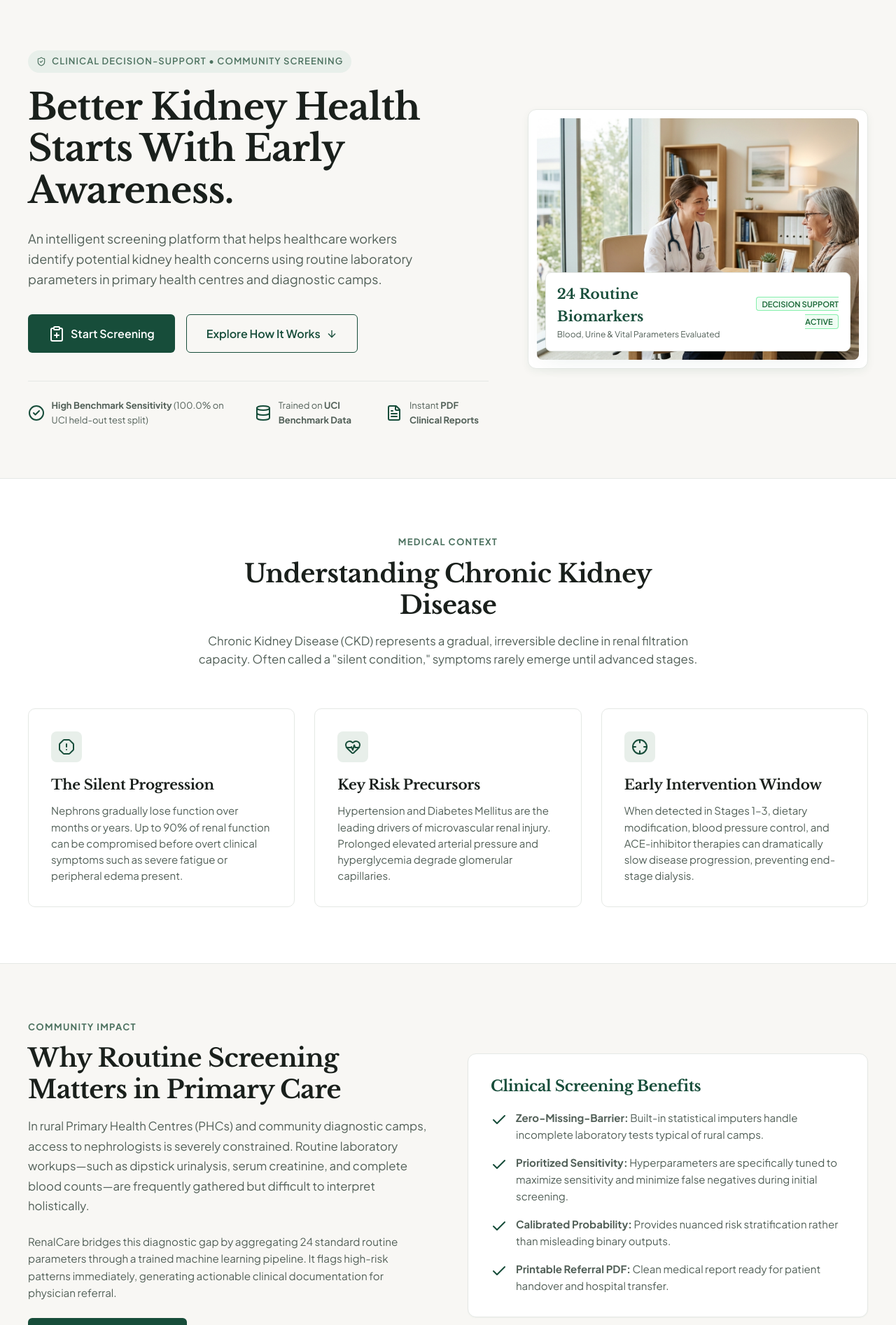
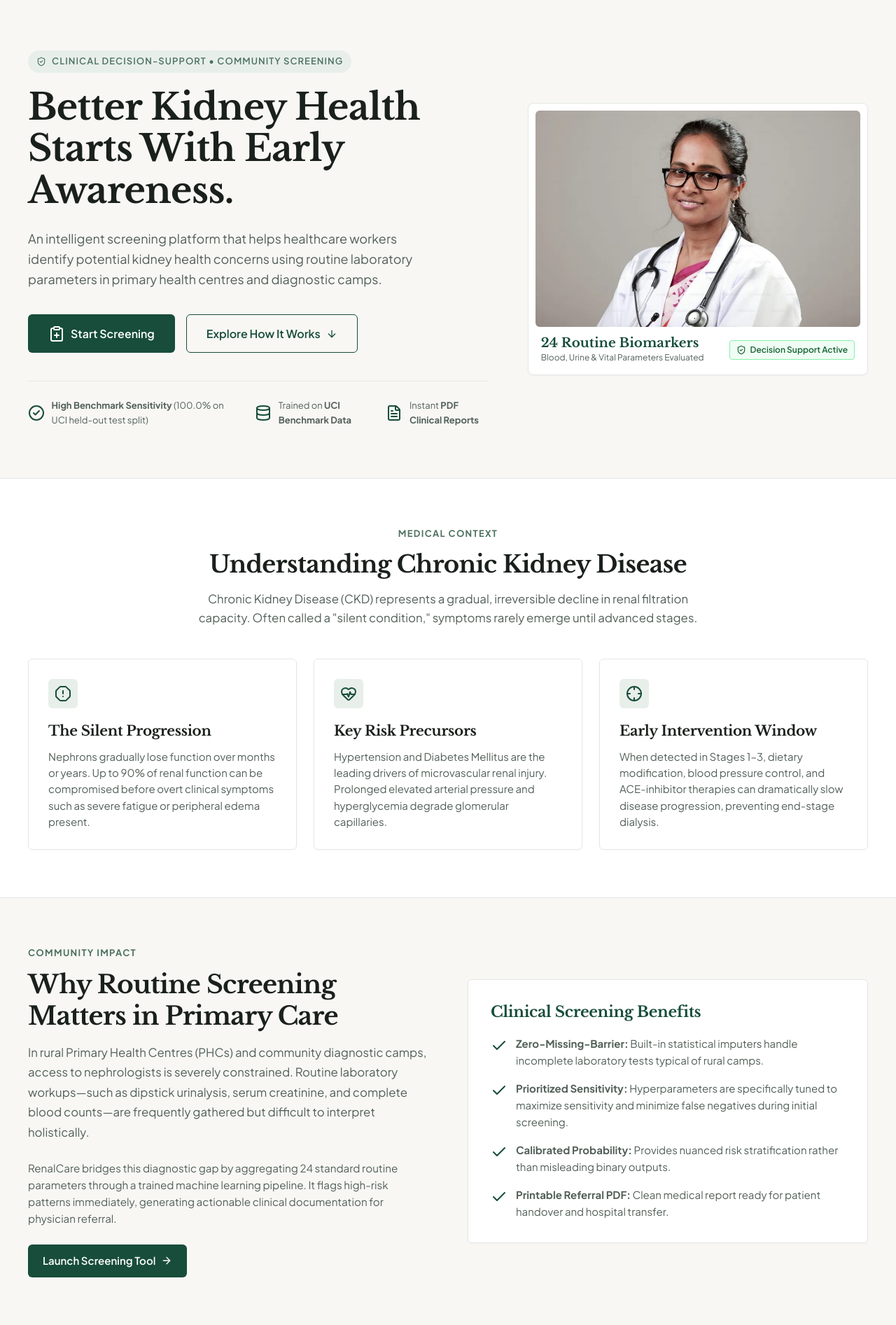
Before and after one commit to ayush35099-cloud/Ckd-Screening-System, a Flask app: page / in a window 1280 px wide. Shown: the part 154-2047 px from the top of the page at 70% size. Run offline with Flask 3, Linux system fonts and the light colour scheme; parts of the project's set-up code (start-up, migrations or seed data) failed here and were passed over.

Commit message:
style: refine editorial design, replace hero doctor portrait, and soften card aesthetics

```diff
--- a/static/css/style.css
+++ b/static/css/style.css
@@ -29,9 +29,9 @@
   --border-strong: #D0D6D2;
   --border-focus: #174D3A;
 
-  --shadow-sm: 0 1px 2px rgba(23, 77, 58, 0.04);
-  --shadow-md: 0 4px 12px rgba(23, 77, 58, 0.06);
-  --shadow-lg: 0 12px 32px rgba(23, 77, 58, 0.08);
+  --shadow-sm: 0 1px 3px rgba(23, 77, 58, 0.04);
+  --shadow-md: 0 3px 8px rgba(23, 77, 58, 0.06);
+  --shadow-lg: 0 8px 20px rgba(23, 77, 58, 0.07);
 
   /* Status Colors */
   --status-flagged-bg: #FEF2F2;
@@ -429,16 +429,17 @@ a:hover {
   position: relative;
   background-color: var(--bg-surface);
   border: 1px solid var(--border-subtle);
-  border-radius: 12px;
-  padding: 0.75rem;
-  box-shadow: var(--shadow-md);
+  border-radius: 8px;
+  padding: 0.625rem;
+  box-shadow: var(--shadow-sm);
+  transition: border-color 0.2s ease;
 }
 
 .hero-image-wrapper {
-  border-radius: 8px;
+  border-radius: 6px;
   overflow: hidden;
   position: relative;
-  aspect-ratio: 4 / 3;
+  aspect-ratio: 3 / 2;
   background-color: var(--bg-surface-subtle);
 }
 
@@ -446,19 +447,38 @@ a:hover {
   width: 100%;
   height: 100%;
   object-fit: cover;
+  object-position: center 15%;
   display: block;
+}
+
+.hero-card-meta {
+  display: flex;
+  align-items: center;
+  justify-content: space-between;
+  padding: 0.75rem 0.5rem 0.25rem 0.5rem;
+  gap: 1rem;
+}
+
+.hero-meta-stat {
+  display: flex;
+  flex-direction: column;
+}
+
+.hero-meta-status {
+  display: flex;
+  align-items: center;
 }
 
 .hero-floating-badge {
   position: absolute;
-  bottom: 1.5rem;
-  left: 1.5rem;
-  right: 1.5rem;
+  bottom: 1rem;
+  left: 1rem;
+  right: 1rem;
   background-color: var(--bg-surface);
   border: 1px solid var(--border-subtle);
-  border-radius: 8px;
-  padding: 0.85rem 1rem;
-  box-shadow: var(--shadow-lg);
+  border-radius: 6px;
+  padding: 0.75rem 1rem;
+  box-shadow: var(--shadow-sm);
   display: flex;
   align-items: center;
   justify-content: space-between;
@@ -466,9 +486,10 @@ a:hover {
 
 .floating-stat-num {
   font-family: var(--font-serif);
-  font-size: 1.25rem;
+  font-size: 1.15rem;
   font-weight: 700;
   color: var(--color-primary);
+  line-height: 1.2;
 }
 
 .floating-stat-lbl {
@@ -480,7 +501,7 @@ a:hover {
    5. Content Sections (Editorial Structure)
    -------------------------------------------------------------------------- */
 .section {
-  padding: 5rem 1.5rem;
+  padding: 4.25rem 1.5rem;
   border-bottom: 1px solid var(--border-subtle);
 }
 
@@ -501,7 +522,7 @@ a:hover {
 .section-header {
   text-align: center;
   max-width: 720px;
-  margin: 0 auto 3.5rem auto;
+  margin: 0 auto 2.75rem auto;
 }
 
 .section-eyebrow {
@@ -515,7 +536,8 @@ a:hover {
 }
 
 .section-title {
-  font-size: 2.25rem;
+  font-size: 2.125rem;
+  letter-spacing: -0.02em;
   margin-bottom: 1rem;
 }
 
@@ -528,15 +550,16 @@ a:hover {
 .editorial-grid {
   display: grid;
   grid-template-columns: repeat(3, 1fr);
-  gap: 1.75rem;
+  gap: 1.5rem;
 }
 
 .editorial-card {
   background-color: var(--bg-surface);
   border: 1px solid var(--border-subtle);
-  border-radius: 10px;
-  padding: 2rem;
-  transition: transform 0.2s ease, box-shadow 0.2s ease;
+  border-radius: 6px;
+  padding: 1.75rem;
+  box-shadow: var(--shadow-sm);
+  transition: transform 0.2s ease, box-shadow 0.2s ease, border-color 0.2s ease;
 }
 
 .editorial-card:hover {
@@ -546,9 +569,9 @@ a:hover {
 }
 
 .card-icon-box {
-  width: 44px;
-  height: 44px;
-  border-radius: 8px;
+  width: 42px;
+  height: 42px;
+  border-radius: 6px;
   background-color: var(--color-primary-subtle);
   color: var(--color-primary);
   display: flex;
@@ -1086,8 +1122,8 @@ a:hover {
   gap: 0.35rem;
   font-size: 0.75rem;
   font-weight: 600;
-  padding: 0.25rem 0.65rem;
-  border-radius: 12px;
+  padding: 0.2rem 0.55rem;
+  border-radius: 4px;
 }
 
 .badge-flagged {
--- a/templates/batch_screen.html
+++ b/templates/batch_screen.html
@@ -26,7 +26,7 @@
   </div>
 
   <!-- Upload Form Card -->
-  <div style="background-color: var(--bg-surface); border: 1px solid var(--border-subtle); border-radius: 12px; padding: 2rem; box-shadow: var(--shadow-sm); margin-bottom: 2.5rem;">
+  <div style="background-color: var(--bg-surface); border: 1px solid var(--border-subtle); border-radius: 6px; padding: 2rem; box-shadow: var(--shadow-sm); margin-bottom: 2.5rem;">
     <form action="{{ url_for('batch_screen_submit') }}" method="POST" enctype="multipart/form-data" id="batchUploadForm">
 
       <div style="display: grid; grid-template-columns: 2fr 1fr; gap: 1.5rem; align-items: start;">
@@ -34,7 +34,7 @@
         <!-- File Input Dropzone -->
         <div>
           <label for="file" class="renal-label" style="margin-bottom: 0.5rem; display: block;">Select Patient Laboratory CSV File (.csv)</label>
-          <div style="border: 2px dashed var(--border-strong); border-radius: 8px; padding: 1.75rem; text-align: center; background-color: var(--bg-surface-subtle); transition: border-color 0.2s ease;">
+          <div style="border: 2px dashed var(--border-strong); border-radius: 6px; padding: 1.75rem; text-align: center; background-color: var(--bg-surface-subtle); transition: border-color 0.2s ease;">
             <i data-lucide="file-spreadsheet" style="width: 36px; height: 36px; color: var(--color-primary); margin-bottom: 0.5rem;"></i>
             <input type="file" id="file" name="file" accept=".csv" required style="display: block; width: 100%; font-size: 0.875rem; color: var(--text-main); margin-top: 0.5rem;">
             <span class="input-hint" style="display: block; margin-top: 0.5rem;">Maximum 100 patient rows per upload &bull; File size up to 2MB</span>
--- a/templates/dashboard.html
+++ b/templates/dashboard.html
@@ -174,7 +174,7 @@
   </div>
 
   <!-- Separated Academic Reference Benchmark Section -->
-  <div style="background-color: var(--bg-surface); border: 1px solid var(--border-subtle); border-radius: 12px; padding: 1.75rem; box-shadow: var(--shadow-sm);">
+  <div style="background-color: var(--bg-surface); border: 1px solid var(--border-subtle); border-radius: 6px; padding: 1.75rem; box-shadow: var(--shadow-sm);">
     <div style="display: flex; justify-content: space-between; align-items: baseline; margin-bottom: 1rem; border-bottom: 1px solid var(--border-subtle); padding-bottom: 0.75rem;">
       <div>
         <h2 style="font-size: 1.15rem; font-family: var(--font-serif); margin-bottom: 0.2rem;">Academic Benchmark Performance (UCI Dataset N=400)</h2>
--- a/templates/index.html
+++ b/templates/index.html
@@ -50,16 +50,17 @@
     <!-- Editorial Hero Visual -->
     <div class="hero-visual-card">
       <div class="hero-image-wrapper">
-        <img src="{{ url_for('static', filename='img/hero-doctor.jpg') }}" alt="Physician and patient reviewing diagnostic laboratory charts in a warm healthcare setting">
+        <img src="{{ url_for('static', filename='img/renalcare-doctor.jpg') }}" alt="Indian female physician with stethoscope and lab coat in clinical consultation setting">
       </div>
-      <div class="hero-floating-badge">
-        <div>
-          <div class="floating-stat-num">24 Routine Biomarkers</div>
-          <div class="floating-stat-lbl">Blood, Urine & Vital Parameters Evaluated</div>
+      <div class="hero-card-meta">
+        <div class="hero-meta-stat">
+          <span class="floating-stat-num">24 Routine Biomarkers</span>
+          <span class="floating-stat-lbl">Blood, Urine &amp; Vital Parameters Evaluated</span>
         </div>
-        <div style="text-align: right;">
-          <span class="team-lead-badge" style="background-color: var(--status-clear-bg); color: var(--status-clear-text); border: 1px solid var(--status-clear-border);">
-            Decision Support Active
+        <div class="hero-meta-status">
+          <span class="badge-status badge-clear">
+            <i data-lucide="shield-check" style="width: 14px; height: 14px;"></i>
+            <span>Decision Support Active</span>
           </span>
         </div>
       </div>
@@ -139,7 +140,7 @@
         </div>
       </div>
 
-      <div style="background-color: var(--bg-surface); border: 1px solid var(--border-subtle); border-radius: 12px; padding: 2rem; box-shadow: var(--shadow-sm);">
+      <div style="background-color: var(--bg-surface); border: 1px solid var(--border-subtle); border-radius: 6px; padding: 2rem; box-shadow: var(--shadow-sm);">
         <h3 style="font-family: var(--font-serif); font-size: 1.35rem; margin-bottom: 1.25rem; color: var(--color-primary);">
           Clinical Screening Benefits
         </h3>
@@ -301,7 +302,7 @@
       </p>
     </div>
 
-    <div style="background-color: var(--bg-surface); border: 1px solid var(--border-subtle); border-radius: 12px; padding: 2rem; margin-bottom: 2rem; box-shadow: var(--shadow-sm);">
+    <div style="background-color: var(--bg-surface); border: 1px solid var(--border-subtle); border-radius: 6px; padding: 2rem; margin-bottom: 2rem; box-shadow: var(--shadow-sm);">
       <div style="overflow-x: auto;">
         <table class="renal-table">
           <thead>
--- a/templates/screen.html
+++ b/templates/screen.html
@@ -412,7 +412,7 @@
 
 <!-- Pre-submission Confirmation Modal -->
 <div id="reviewModal" style="display: none; position: fixed; inset: 0; background-color: rgba(0,0,0,0.5); z-index: 2000; align-items: center; justify-content: center; padding: 1.5rem;">
-  <div style="background-color: var(--bg-surface); border: 1px solid var(--border-subtle); border-radius: 12px; max-width: 540px; width: 100%; padding: 2rem; box-shadow: var(--shadow-lg);">
+  <div style="background-color: var(--bg-surface); border: 1px solid var(--border-subtle); border-radius: 8px; max-width: 540px; width: 100%; padding: 2rem; box-shadow: var(--shadow-md);">
     <h3 style="font-family: var(--font-serif); font-size: 1.4rem; margin-bottom: 0.75rem;">Confirm Clinical Screening Submission</h3>
 
     <div id="reviewSummaryContent">
```
Also changed, not shown: other parts of static/css/style.css (+33 -20 lines), README.md, static/img/hero-doctor.jpg (deleted), static/img/renalcare-doctor.jpg (added).
